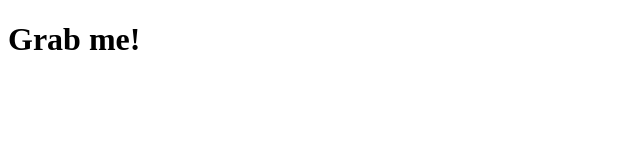
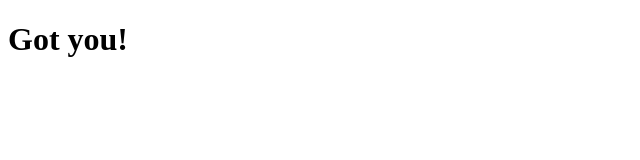
Before and after one commit to yeaheun3/Chrome-app, a plain HTML site: page index.html in a window 1280 px wide. Shown: the full height of the page, 0-640 px from the left. Drawn offline with Linux system fonts and the light colour scheme.

Commit message:
HTML in Javascript

```diff
--- a/app.js
+++ b/app.js
@@ -4,3 +4,9 @@
 const title = document.getElementById("title");
 
 console.dir(title);
+
+/* 자바스크립트로 HTML의 title이란 항목 가져오기 */
+title.innerText = "Got you!";
+
+console.log(title.id);
+console.log(title.className);
--- a/index.html
+++ b/index.html
@@ -7,7 +7,7 @@
     <title>Hello! from HTML!</title>
   </head>
   <body>
-    <h1 autofocus class="hello" id="title">Grab me!</h1>
+    <h1 class="hellllllo" id="title">Grab me!</h1>
     <script src="app.js"></script>
   </body>
 </html>
```
